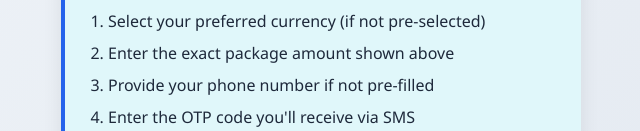
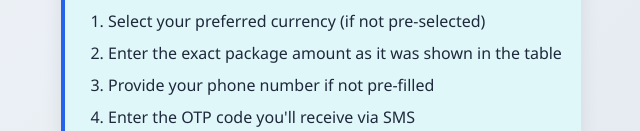
Before and after one commit to Byamukama1/OBlinks.com, a plain HTML site: page paynow.html in a window 1280 px wide. Shown: the part 430-561 px from the top of the page, without its empty margins (319-959 px from the left). Drawn offline with Linux system fonts and the light colour scheme.

Commit message:
Update paynow.html

```diff
--- a/paynow.html
+++ b/paynow.html
@@ -303,7 +303,7 @@
         <h3><i class="fas fa-info-circle"></i> Payment Instructions</h3>
         <ol class="steps">
           <li>Select your preferred currency (if not pre-selected)</li>
-          <li>Enter the exact package amount shown above</li>
+          <li>Enter the exact package amount as it was shown in the table</li>
           <li>Provide your phone number if not pre-filled</li>
           <li>Enter the OTP code you'll receive via SMS</li>
           <li>Confirm payment with PIN on your phone</li>
```
